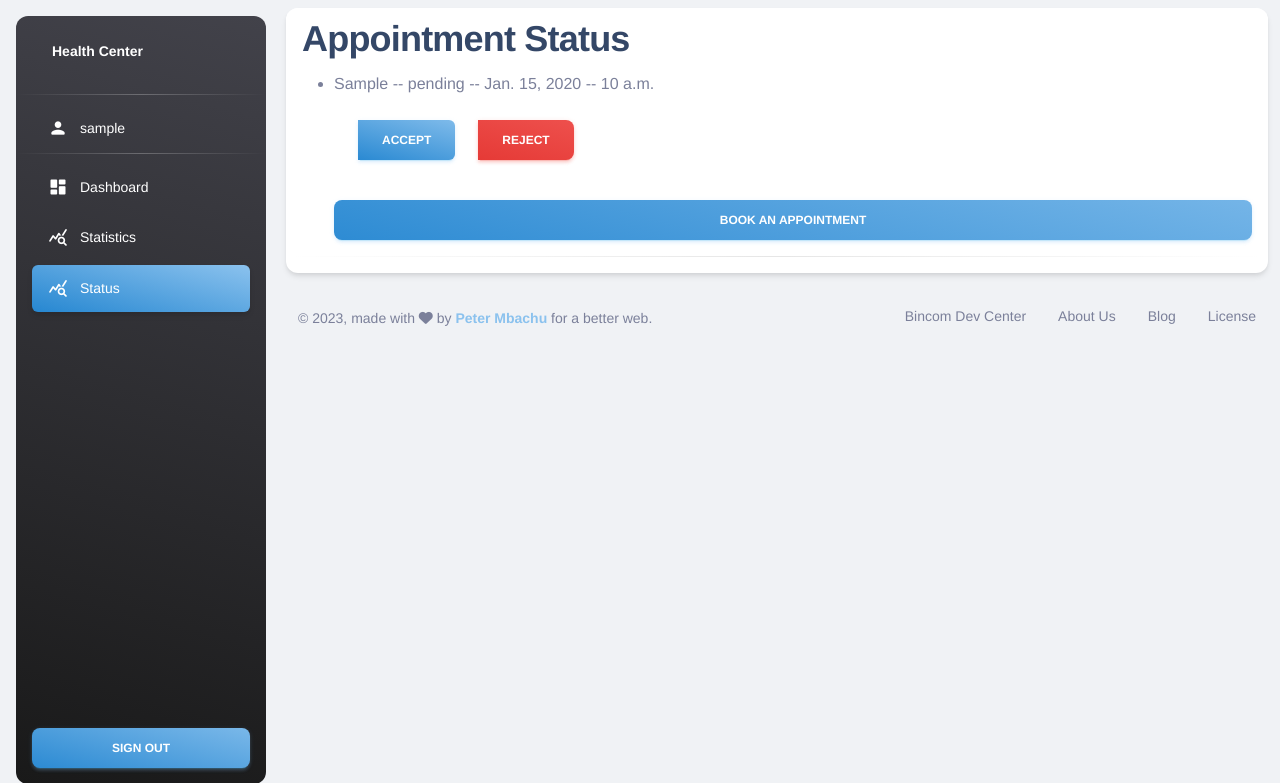
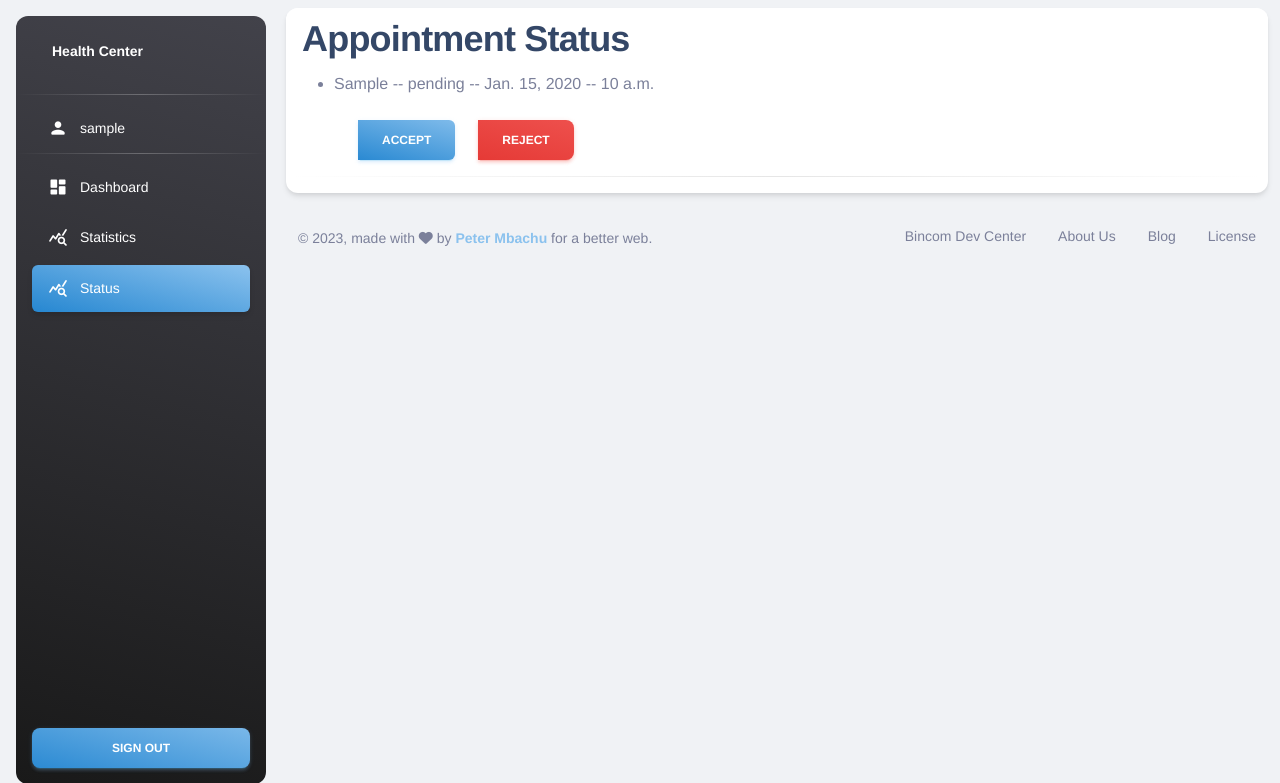
Before and after one commit to cla-bit/eHealth, a Django app: page /1/appointment/status/ in a window 1280 px wide. Shown: the top 783 px of the page. Run offline with Django 5.2, Linux system fonts and the light colour scheme; a user stored in the database is signed in; tables that the repository leaves empty hold one stand-in row (values such as "Sample post"); parts of the project's set-up code (start-up, migrations or seed data) failed here and were passed over; some libraries are stand-ins or nearby versions.

Commit message:
Update status.html

```diff
--- a/templates/home/status.html
+++ b/templates/home/status.html
@@ -1,4 +1,3 @@
-
 {% extends 'base/home-base.html' %}
 {% load static %}
 {% load widget_tweaks %}
@@ -40,10 +39,6 @@
                                                     <button class="btn btn-sm bg-gradient-primary mt-4 mb-0 mx-4" type="submit" name="action" value="accept">Accept</button>
                                                     <button class="btn btn-sm bg-gradient-danger mt-4 mb-0" type="submit" name="action" value="reject">Reject</button>
                                                 </div>
-
-                                                <div class="text-center">
-                                                     <button type="submit" class="btn btn-lg bg-gradient-primary btn-lg w-100 mt-4 mb-0">Book an appointment</button>
-                                                </div>
                                         </form>
                                     </li>
                                     {% endfor %}
```
